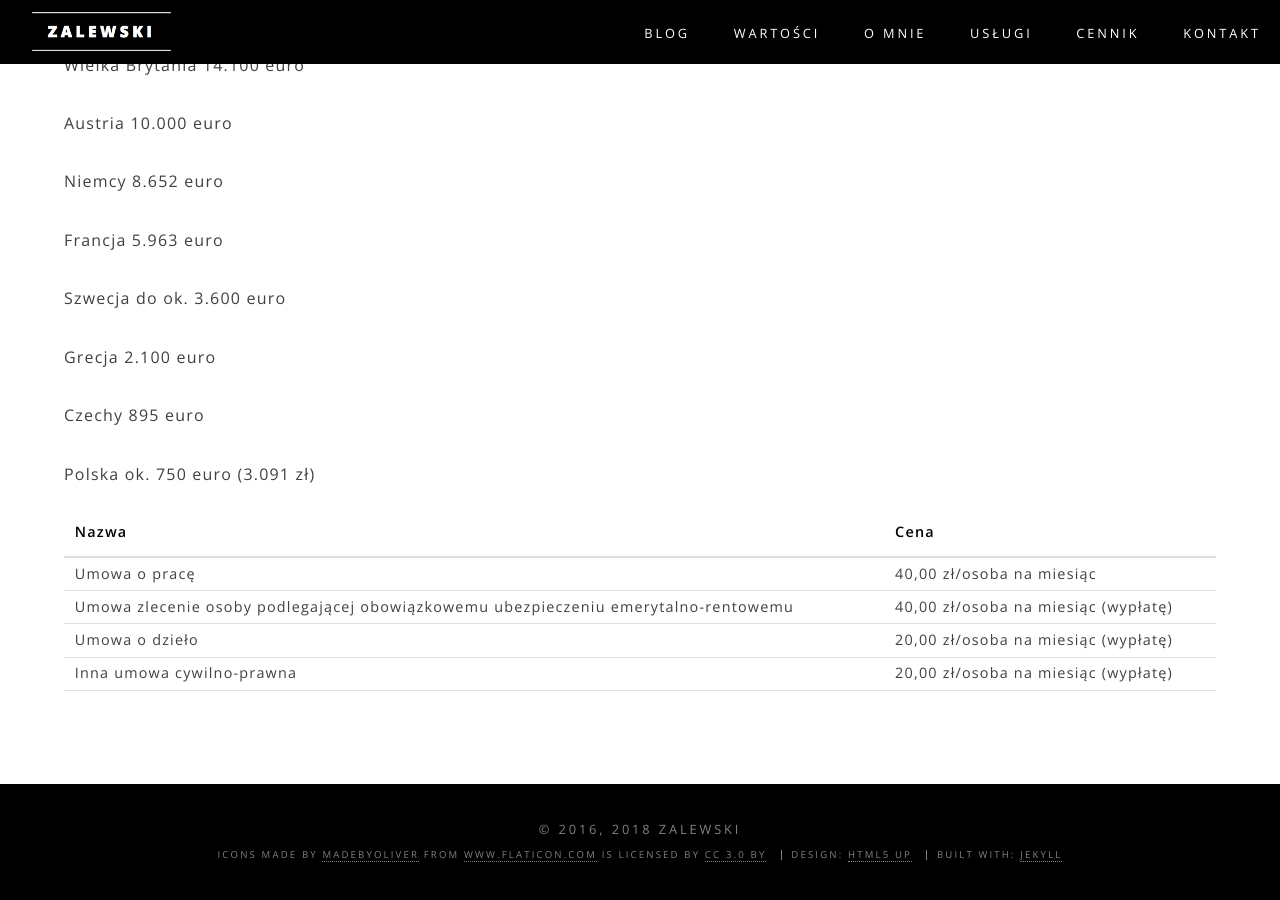
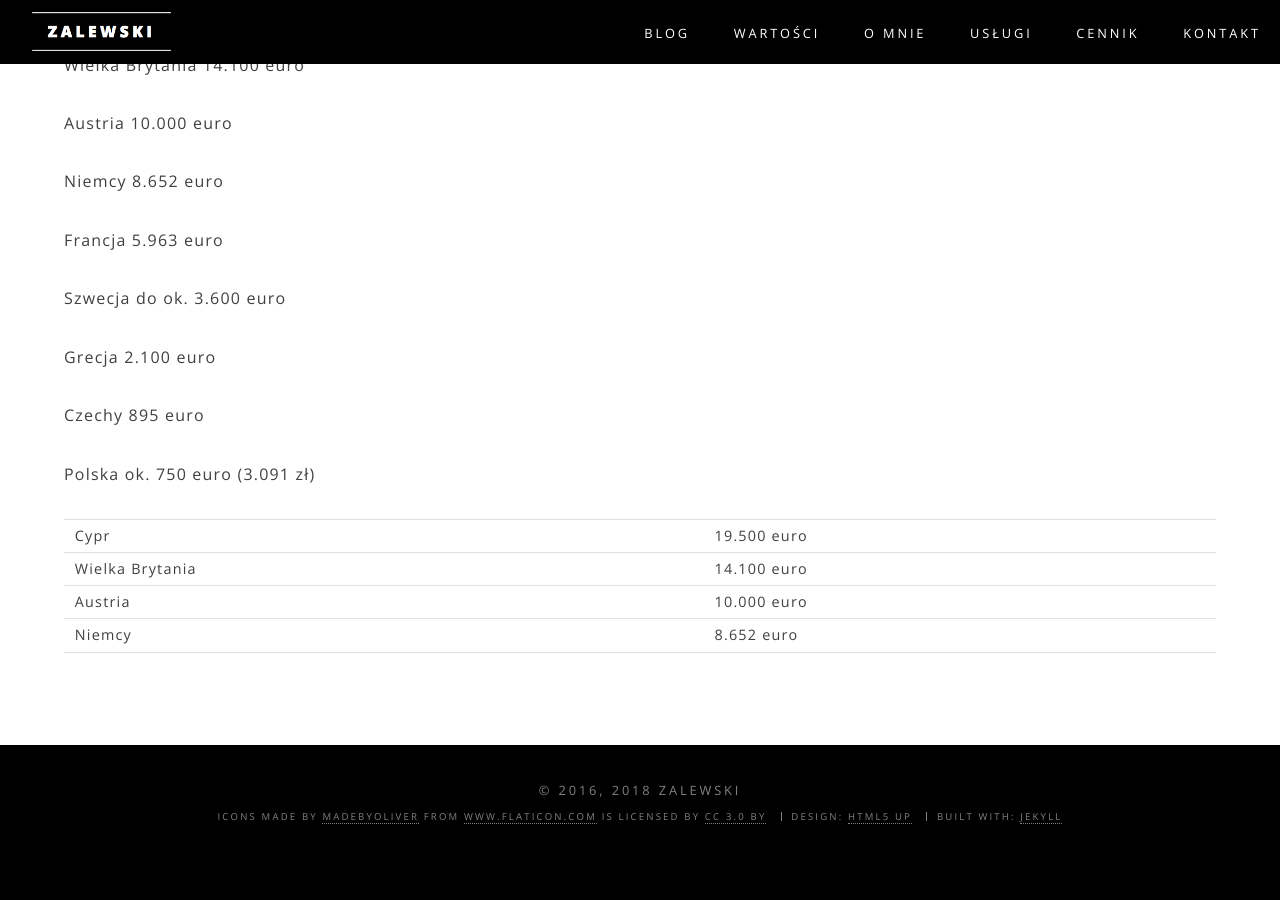
Before and after one commit to zalewskifinance/zalewskifinance.github.io, a Jekyll site: the page built from _posts/2018-11-14-kwota-wolna.md, in a window 1280 px wide and 900 px high, scrolled down 1435 px. Built offline with Jekyll 4.4.1, drawn with Linux system fonts in a browser that asks for light colours; after the commit the page ends 2297 px from its top, so only the background shows below that.

Commit message:
Update 2018-11-14-kwota-wolna.md

```diff
--- a/_posts/2018-11-14-kwota-wolna.md
+++ b/_posts/2018-11-14-kwota-wolna.md
@@ -58,28 +58,22 @@ Polska            ok. 750 euro (3.091 zł)
 
    <div class="table-wrapper small align-left">
             <table class="small">
-                <thead>
-                <tr>
-                    <th>Nazwa</th>
-                    <th>Cena</th>
-                </tr>
-                </thead>
                 <tbody>
                 <tr>
-                    <td>Umowa o pracę</td>
-                    <td>40,00 zł/osoba na miesiąc</td>
+                    <td>Cypr</td>
+                    <td>19.500 euro</td>
                 </tr>
                 <tr>
-                    <td>Umowa zlecenie osoby podlegającej obowiązkowemu ubezpieczeniu emerytalno-rentowemu</td>
-                    <td>40,00 zł/osoba na miesiąc (wypłatę)</td>
+                    <td>Wielka Brytania</td>
+                    <td>14.100 euro             </td>
                 </tr>
                 <tr>
-                    <td>Umowa o dzieło</td>
-                    <td>20,00 zł/osoba na miesiąc (wypłatę)</td>
+                    <td>Austria</td>
+                    <td> 10.000 euro</td>
                 </tr>
                 <tr>
-                    <td>Inna umowa cywilno-prawna</td>
-                    <td>20,00 zł/osoba na miesiąc (wypłatę)</td>
+                    <td>Niemcy </td>
+                    <td>8.652 euro</td>
                 </tr>
                 </tbody>
             </table>
```
